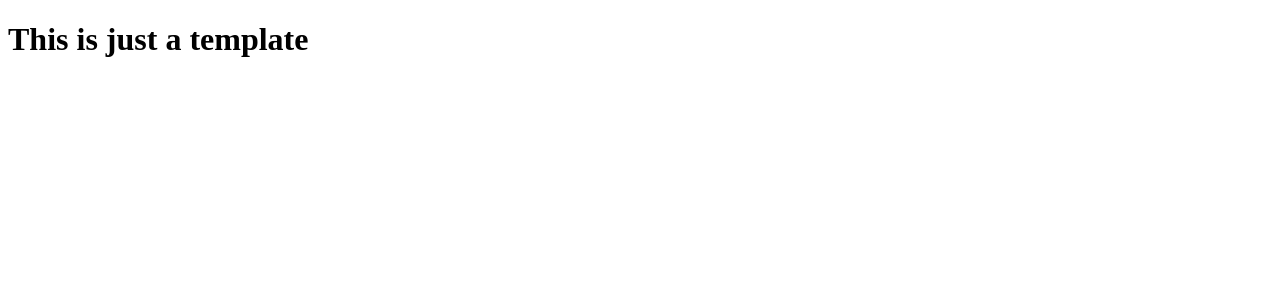
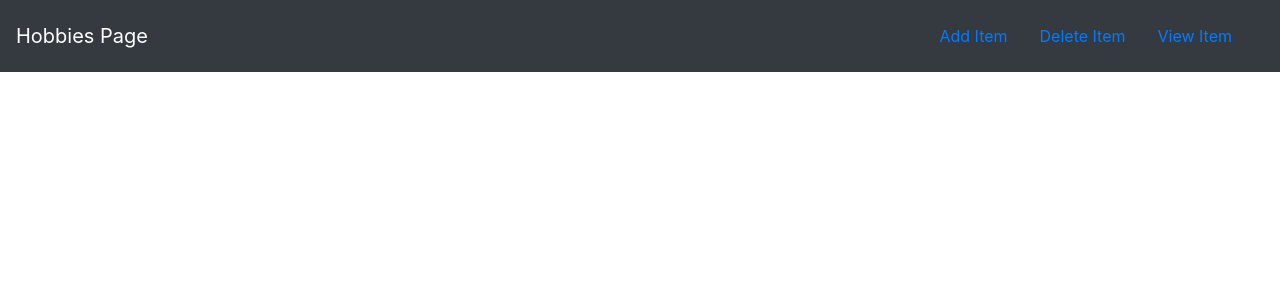
Before and after one commit to pacewasden/Portfoliov2, a Django app: template mysite/hobbies/templates/hobbies/index.html in a window 1280 px wide. Shown: the top 300 px of the page. Run offline with Django 3.2, Linux system fonts and the light colour scheme; the template is opened without the code that fills it, so the values that code supplies are empty; parts of the project's set-up code (start-up, migrations or seed data) failed here and were passed over; some libraries are stand-ins or nearby versions.

Commit message:
templates folder is now working

```diff
--- /dev/null
+++ b/mysite/hobbies/templates/hobbies/base.html
@@ -0,0 +1,20 @@
+{% load static %}
+<!doctype html>
+<html lang="en">
+<head>
+    <title>Hobbies Page</title>
+    <link rel="stylesheet" href="{% static 'hobbies/style.css' %}">
+    <link rel="stylesheet" href="https://stackpath.bootstrapcdn.com/bootstrap/4.5.2/css/bootstrap.min.css" integrity="sha384-JcKb8q3iqJ61gNV9KGb8thSsNjpSL0n8PARn9HuZOnIxN0hoP+VmmDGMN5t9UJ0Z" crossorigin="anonymous">
+    <script src="https://stackpath.bootstrapcdn.com/bootstrap/4.5.2/js/bootstrap.min.js" integrity="sha384-B4gt1jrGC7Jh4AgTPSdUtOBvfO8shuf57BaghqFfPlYxofvL8/KUEfYiJOMMV+rV" crossorigin="anonymous"></script>
+</head>
+<body>
+<nav class="navbar navbar-dark bg-dark">
+    <a href="#" class="navbar-brand">Hobbies Page</a>
+    <div class="navbar">
+        <a href="#" class="nav-item nav-link">Add Item</a>
+        <a href="#" class="nav-item nav-link">Delete Item</a>
+        <a href="#" class="nav-item nav-link">View Item</a>
+    </div>
+</nav>
+</body>
+</html>
--- a/mysite/hobbies/templates/hobbies/index.html
+++ b/mysite/hobbies/templates/hobbies/index.html
@@ -1,3 +1,4 @@
+{% extends 'hobbies/base.html' %}
 <!doctype html>
 <html lang="en">
 <head>
@@ -8,6 +9,6 @@
     <title>Document</title>
 </head>
 <body>
-    <h1>This is just a template</h1>
+
 </body>
 </html>
--- a/mysite/hobbies/urls.py
+++ b/mysite/hobbies/urls.py
@@ -4,5 +4,5 @@ from django.urls import path
 app_name='hobbies'
 urlpatterns = [
     path('', views.index, name="index"),
-    path('<int: hobbie_id>',views.detail, name="detail"),
+    #path('<int: hobbie_id>',views.detail, name="detail"),
 ]
```
Also changed, not shown: mysite/hobbies/templates/hobbies/detail.html (added, +11 -0 lines).
